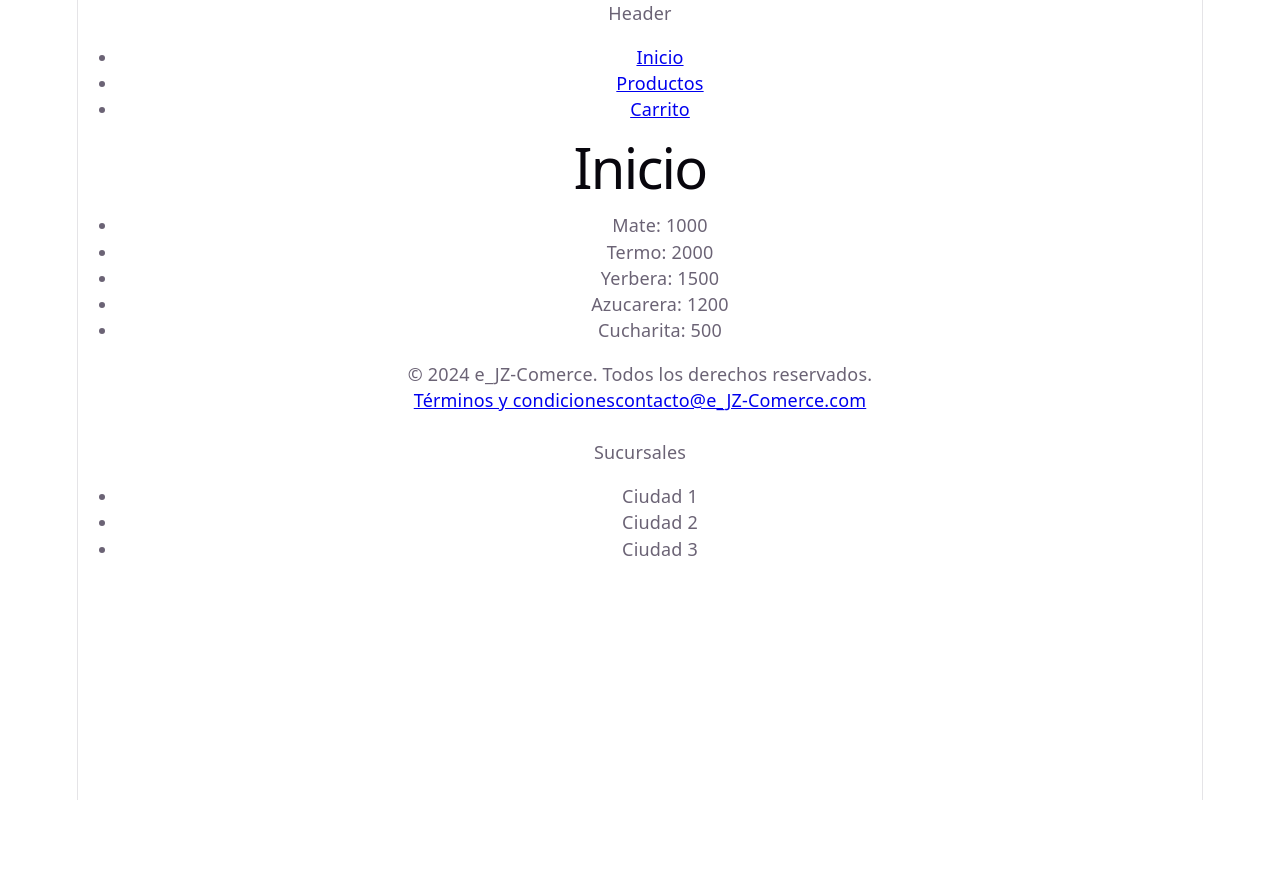
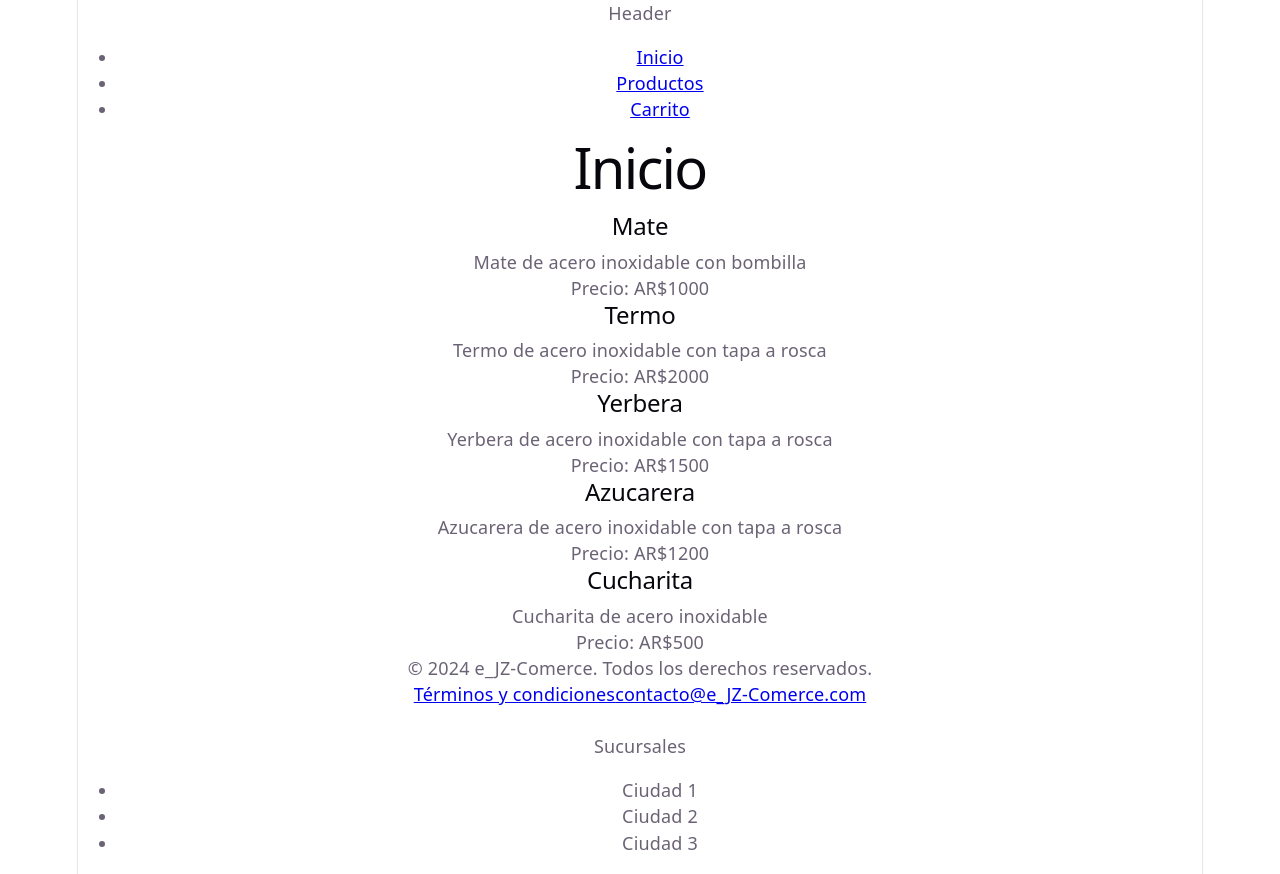
Before and after one commit to juanjmolina76/e_JZ-Comerce, a React (Vite) app in the folder e_JZ-Comerce/: page / in a window 1280 px wide. Before the commit the page ends 800 px from the top, so only its background shows below. Built offline with nearby package versions, Linux system fonts and the light colour scheme.

Commit message:
ahora con componente Item para renderizar

```diff
--- a/e_JZ-Comerce/src/Components/Products/Item.jsx
+++ b/e_JZ-Comerce/src/Components/Products/Item.jsx
@@ -1,8 +1,9 @@
-const Item  = ({ product }) => {
+const Item  = ({ nombre, precio, descripcion }) => {
   return (
     <div className="item">
-      <h2>{product.name}</h2>
-      <p>{product.description}</p>
+      <h2>{nombre}</h2>
+      <p>{descripcion}</p>
+      <p>Precio: AR${precio}</p>
     </div>
     );
 };
--- a/e_JZ-Comerce/src/Components/Products/ItemList.jsx
+++ b/e_JZ-Comerce/src/Components/Products/ItemList.jsx
@@ -3,11 +3,11 @@ import Item from './Item';
 
 const ItemList = ({productos}) => {
     return (
-        <ul>
+        <>
             {productos.map(producto => (
-                <li key={producto.id}>{producto.nombre}: {producto.precio}</li>
+                <Item key={producto.id} {...producto} />
             ))}
-        </ul>
+        </>
     )
 }
 
```
